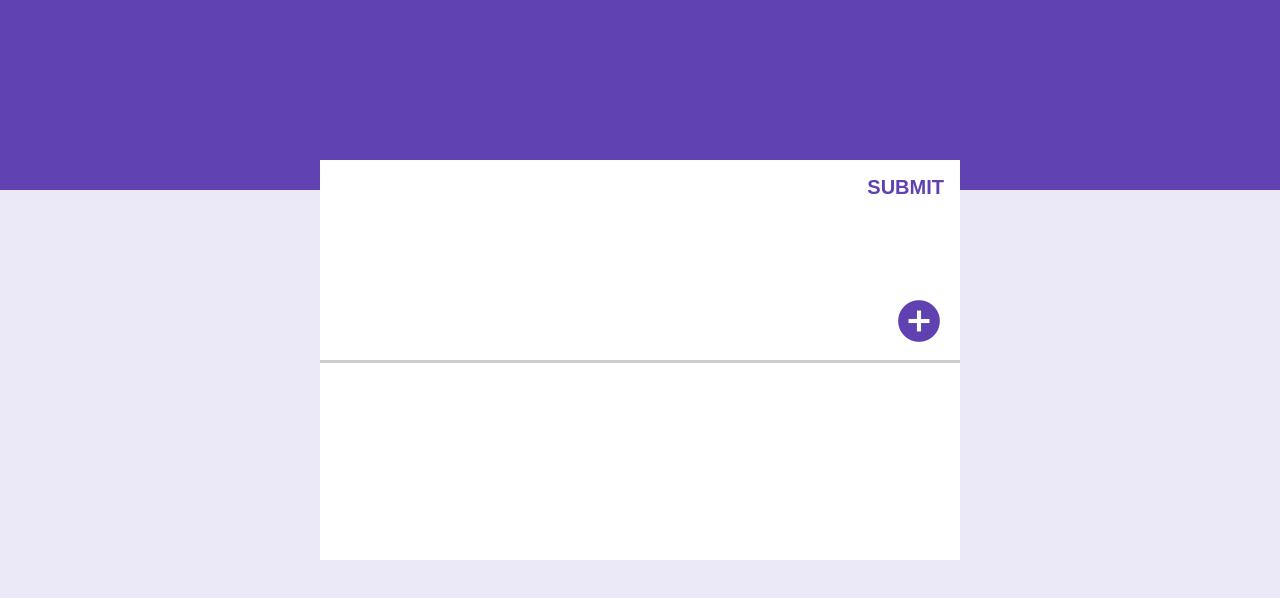
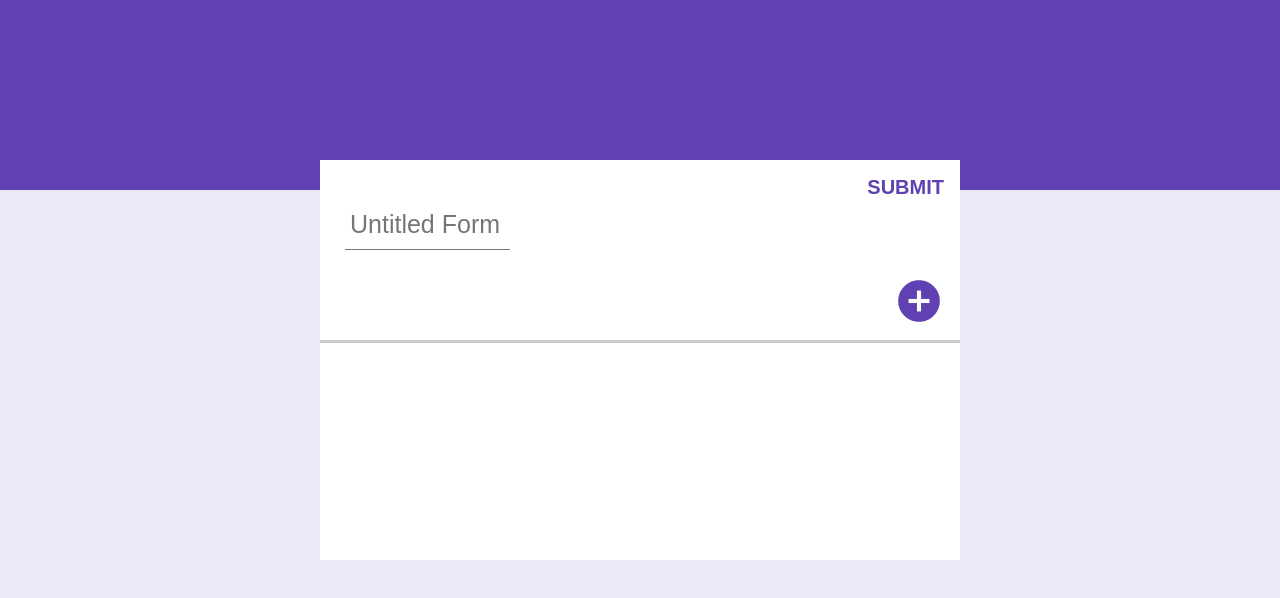
Before and after one commit to Paridhi815/googleForms-FrontEnd, a React (Create React App) app: page / in a window 1280 px wide. Shown: the top 598 px of the page. Built offline with nearby package versions, Linux system fonts and the light colour scheme.

Commit message:
Form Header Component Replicated

```diff
--- a/src/Components/FormHeader/FormHeader.css
+++ b/src/Components/FormHeader/FormHeader.css
@@ -1,5 +1,5 @@
 .FormHeader{
-    height: 200px;
+    height: 180px;
     background-color: white;
     border-bottom: 3px solid rgb(0,0,0,0.2);
     display: flex;
@@ -13,3 +13,16 @@
     margin-top: auto;
     margin-left: auto;
 }
+
+.Form-Title-Input{
+  font-size:25px;
+  padding:10px 10px 10px 5px;
+  display:block;
+  width:150px;
+  border:none;
+  border-bottom:1px solid #757575;
+  margin-left: 25px;
+}
+.Form-Title-Input:focus{
+    outline: none;
+}
--- a/src/Components/FormHeader/FormHeader.jsx
+++ b/src/Components/FormHeader/FormHeader.jsx
@@ -8,6 +8,13 @@ const FormHeader = () => (
   <div className="FormHeader">
     <div className="Form-Submit">
       <SubmitButton />
+    </div>
+    <div className="Form-Input">
+      <input
+        type="text"
+        className="Form-Title-Input"
+        placeholder="Untitled Form"
+      />
     </div>
     <div className="Add-Button">
       <PlusAddButton />
```
